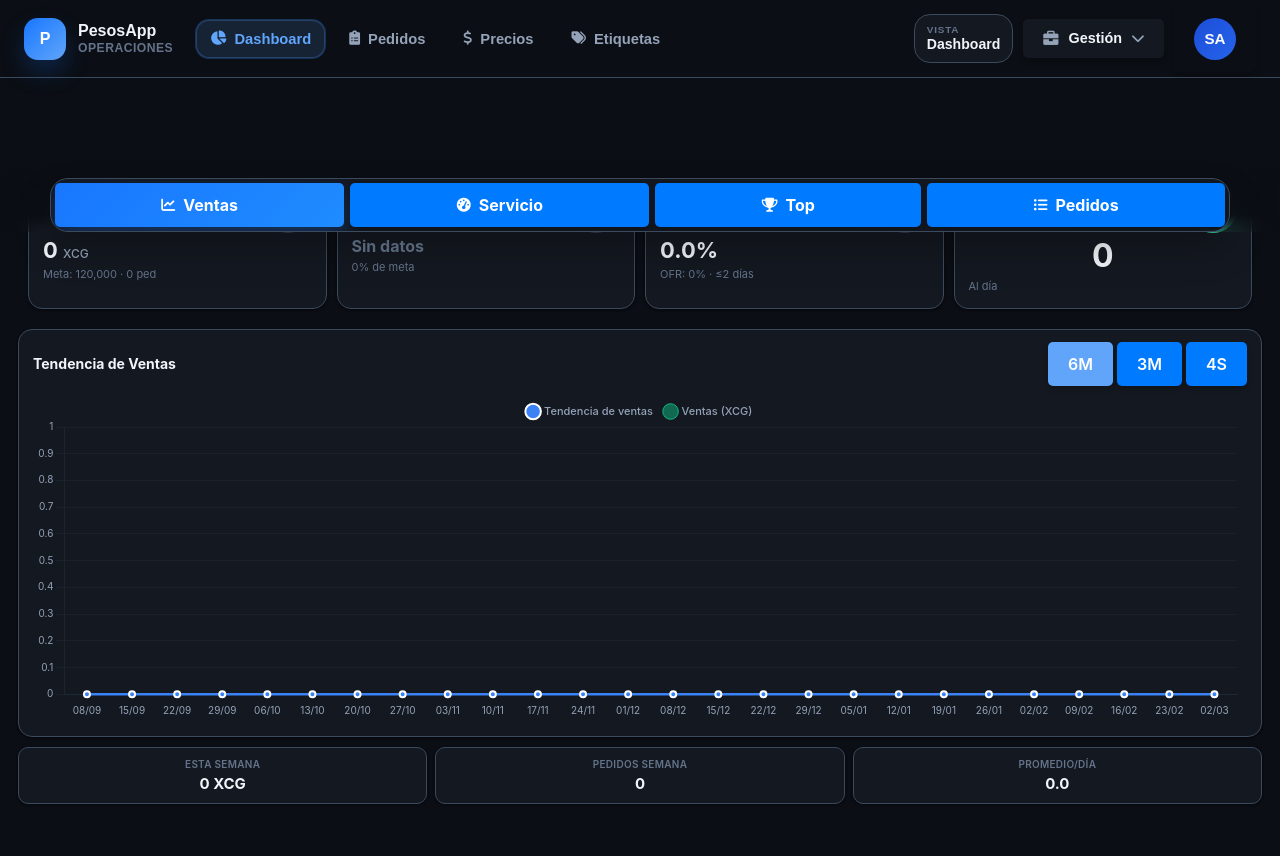
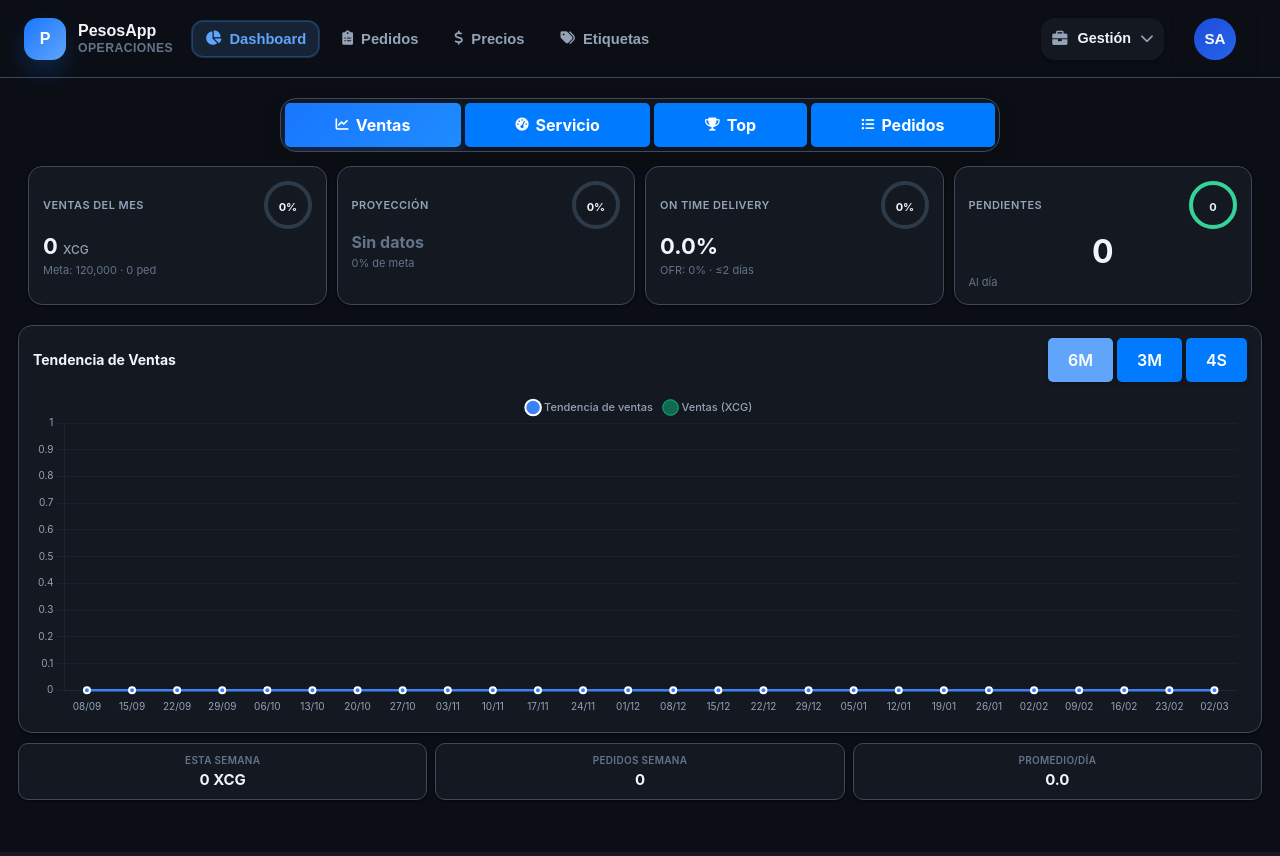
Before and after one commit to jmcriptos/pesosapp, a Flask app: page /dashboard in a window 1280 px wide. After the commit the page ends 804 px from the top, so only its background shows below. Run offline with Flask 3, Linux system fonts and the light colour scheme; the visitor is signed in with stand-in values (Sample User, id 1); data that the repository does not hold is empty; some libraries are stand-ins or nearby versions.

Commit message:
Compacta layout desktop del dashboard

```diff
--- a/templates/dashboard.html
+++ b/templates/dashboard.html
@@ -496,6 +496,21 @@
     border-bottom: 1px solid var(--dash-border);
     color: var(--dash-text);
 }
+.app-container:has(.exec-dashboard) .desktop-page-chip {
+    display: none !important;
+}
+.app-container:has(.exec-dashboard) .desktop-header-shell {
+    gap: 18px;
+}
+.app-container:has(.exec-dashboard) .desktop-nav-link {
+    padding: 10px 13px;
+    border-radius: 12px;
+}
+.app-container:has(.exec-dashboard) .desktop-ops-toggle {
+    min-height: 42px;
+    padding: 9px 11px;
+    border-radius: 14px;
+}
 .app-container:has(.exec-dashboard) .app-topbar .topbar-menu {
     color: var(--dash-text2);
 }
@@ -622,9 +637,9 @@
     position: sticky;
     top: 48px;
     z-index: 30;
-    padding: 10px 10px 0;
-    background: linear-gradient(180deg, rgba(11,14,20,0.98) 0%, rgba(11,14,20,0.92) 75%, rgba(11,14,20,0) 100%);
-    backdrop-filter: blur(14px);
+    padding: 8px 10px 2px;
+    background: linear-gradient(180deg, rgba(11,14,20,0.96) 0%, rgba(11,14,20,0.88) 78%, rgba(11,14,20,0) 100%);
+    backdrop-filter: blur(10px);
 }
 .dashboard-subnav {
     max-width: 100%;
@@ -632,13 +647,13 @@
 .topbar-tabs {
     display: flex;
     align-items: center;
-    gap: 6px;
+    gap: 4px;
     width: 100%;
     padding: 4px;
     border: 1px solid var(--dash-border);
-    border-radius: 18px;
-    background: rgba(20, 24, 32, 0.94);
-    box-shadow: 0 18px 36px rgba(0,0,0,0.22);
+    border-radius: 16px;
+    background: rgba(20, 24, 32, 0.9);
+    box-shadow: 0 10px 24px rgba(0,0,0,0.16);
     overflow-x: auto;
     scrollbar-width: none;
     -ms-overflow-style: none;
@@ -648,26 +663,26 @@
 }
 .tb-tab {
     flex: 1 0 auto;
-    min-width: 112px;
+    min-width: 108px;
     display: flex;
     align-items: center;
     justify-content: center;
-    gap: 8px;
-    min-height: 44px;
-    padding: 0 14px;
-    font-size: 0.78rem;
+    gap: 7px;
+    min-height: 40px;
+    padding: 0 13px;
+    font-size: 0.74rem;
     font-weight: 700;
     color: var(--dash-text3);
     border: none;
     background: none;
-    border-radius: 14px;
+    border-radius: 12px;
     cursor: pointer;
     transition: color 0.15s, background 0.15s, transform 0.15s, box-shadow 0.15s;
     font-family: var(--dash-font);
     white-space: nowrap;
 }
 .tb-tab i {
-    font-size: 0.875rem;
+    font-size: 0.8rem;
 }
 .tb-label { display: inline; }
 .tb-tab:hover {
@@ -677,13 +692,13 @@
 .tb-tab.active {
     color: #ffffff;
     background: linear-gradient(135deg, #1877ff 0%, #1f8cff 100%);
-    box-shadow: 0 10px 24px rgba(24, 119, 255, 0.28);
+    box-shadow: 0 8px 18px rgba(24, 119, 255, 0.22);
 }
 
 /* ═══════════════════════════
    TAB PANELS
    ═══════════════════════════ */
-.tab-panels { padding: 8px var(--dash-gap) var(--dash-gap); }
+.tab-panels { padding: 4px var(--dash-gap) var(--dash-gap); }
 .tab-panel { display: none; }
 .tab-panel.active { display: block; }
 
@@ -1240,11 +1255,14 @@
    ═══════════════════════════ */
 @media (min-width: 769px) {
     .dashboard-subnav-wrap {
-        top: 78px;
-        padding: 14px 16px 0;
+        position: static;
+        top: auto;
+        padding: 12px 16px 8px;
+        background: transparent;
+        backdrop-filter: none;
     }
     .dashboard-subnav {
-        max-width: 980px;
+        max-width: 760px;
         margin: 0 auto;
     }
     .kpi-grid {
@@ -1254,11 +1272,11 @@
         grid-template-columns: repeat(4, 1fr);
     }
     .tb-tab {
-        min-width: 132px;
-        font-size: 0.84rem;
-        gap: 8px;
+        min-width: 124px;
+        font-size: 0.8rem;
+        gap: 7px;
     }
-    .tb-tab i { font-size: 0.875rem; }
+    .tb-tab i { font-size: 0.82rem; }
     .chart-wrap { min-height: 320px; padding: 0 16px 16px; }
     .sales-chart-wrap,
     .svc-chart-wrap { min-height: 280px; }
@@ -1292,12 +1310,12 @@
 /* Large desktop — full width */
 @media (min-width: 1024px) {
     .dashboard-subnav {
-        max-width: 1180px;
+        max-width: 720px;
     }
     .svc-grid {
         grid-template-columns: repeat(5, 1fr);
     }
-    .tab-panels { padding: 10px 16px 16px; }
+    .tab-panels { padding: 0 16px 16px; }
 }
 
 /* ═══════════════════════════
@@ -1311,7 +1329,7 @@
     .kpi-tile { padding: 10px; min-height: 95px; }
     .tile-value { font-size: 1.15rem; }
     .tile-value-big { font-size: 1.6rem; }
-    .tb-tab { min-width: 96px; font-size: 0.68rem; gap: 5px; padding: 0 12px; }
+    .tb-tab { min-width: 92px; font-size: 0.66rem; gap: 5px; padding: 0 10px; }
     .tb-tab i { font-size: 0.625rem; }
     .tab-panels { padding: 6px; }
     .wow-item { padding: 8px 4px; }
```
